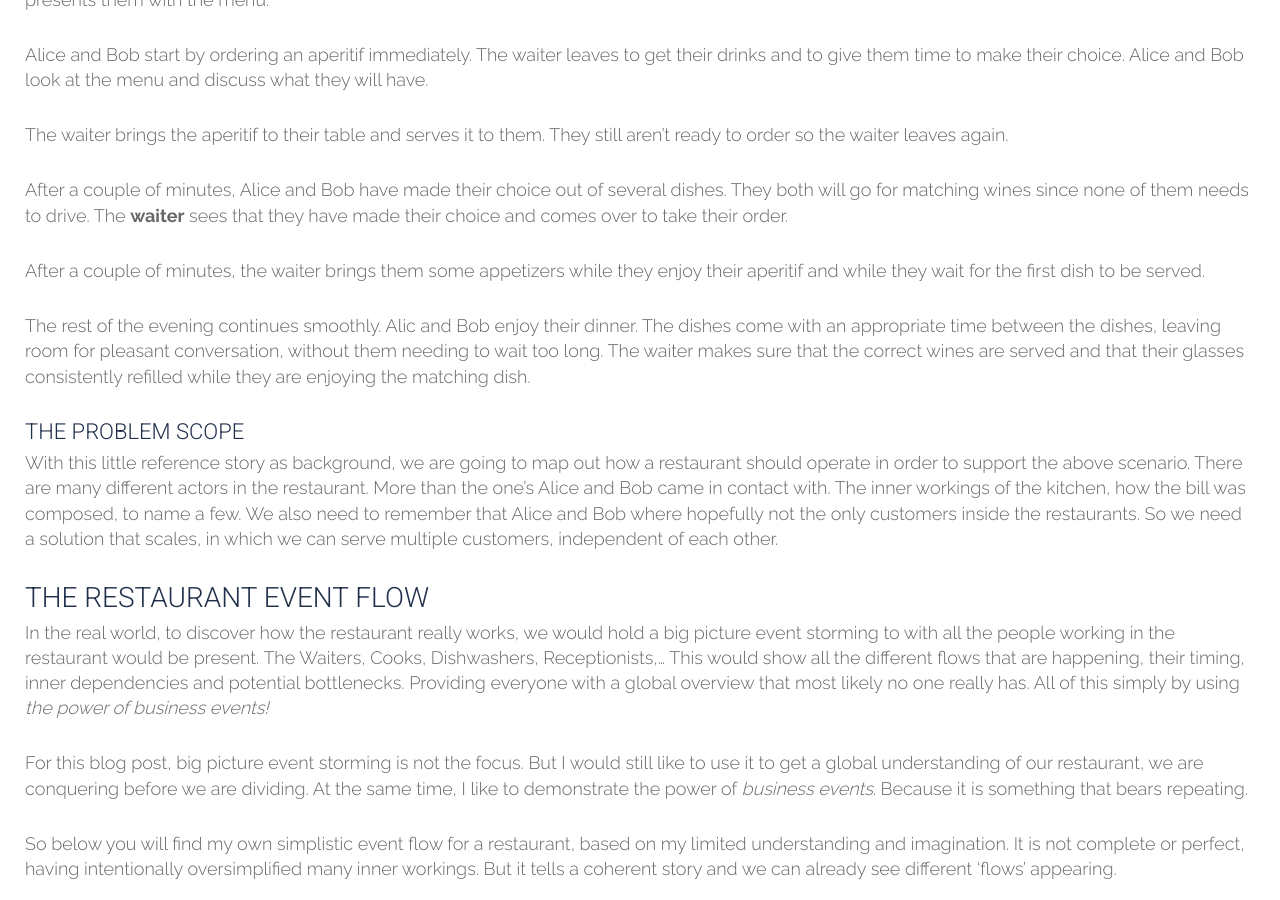
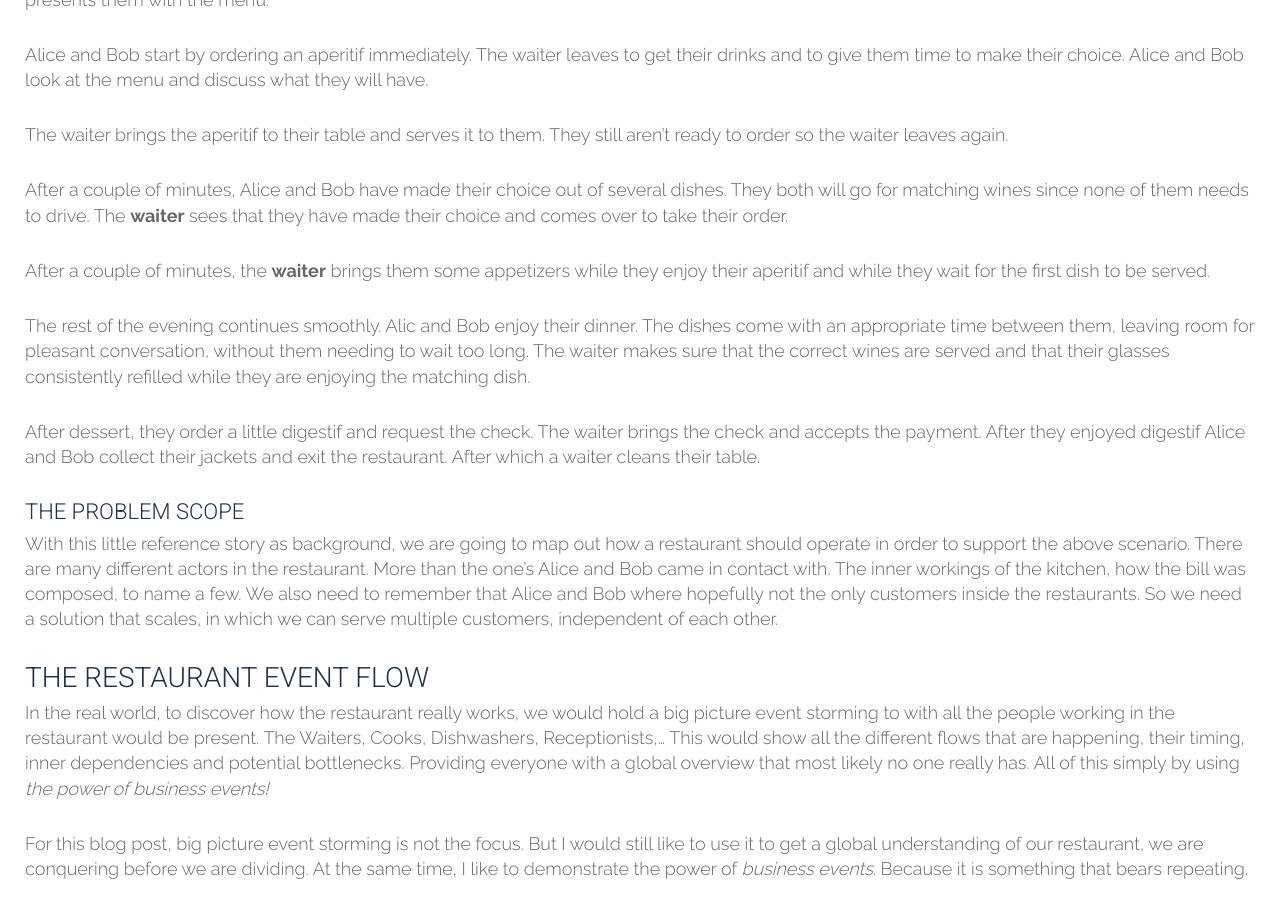
Before and after one commit to tripledio/tripledio.github.io, a Jekyll site: the page built from _posts/2019-03-16-modelling-out-a-restaurant.md, in a window 1280 px wide and 900 px high, scrolled down 1691 px. Built offline with Jekyll 4.4.1, drawn with Linux system fonts in a browser that asks for light colours.

Commit message:
finish restaurant story.

```diff
--- a/_posts/2019-03-16-modelling-out-a-restaurant.md
+++ b/_posts/2019-03-16-modelling-out-a-restaurant.md
@@ -38,9 +38,11 @@ The waiter brings the aperitif to their table and serves it to them. They still
 
 After a couple of minutes, Alice and Bob have made their choice out of several dishes. They both will go for matching wines since none of them needs to drive. The **waiter** sees that they have made their choice and comes over to take their order.
 
-After a couple of minutes, the waiter brings them some appetizers while they enjoy their aperitif and while they wait for the first dish to be served.
+After a couple of minutes, the **waiter** brings them some appetizers while they enjoy their aperitif and while they wait for the first dish to be served.
 
-The rest of the evening continues smoothly. Alic and Bob enjoy their dinner. The dishes come with an appropriate time between the dishes, leaving room for pleasant conversation, without them needing to wait too long. The waiter makes sure that the correct wines are served and that their glasses consistently refilled while they are enjoying the matching dish.
+The rest of the evening continues smoothly. Alic and Bob enjoy their dinner. The dishes come with an appropriate time between them, leaving room for pleasant conversation, without them needing to wait too long. The waiter makes sure that the correct wines are served and that their glasses consistently refilled while they are enjoying the matching dish.
+
+After dessert, they order a little digestif and request the check. The waiter brings the check and accepts the payment. After they enjoyed digestif Alice and Bob collect their jackets and exit the restaurant. After which a waiter cleans their table.
 
 
 #### The problem scope
```
